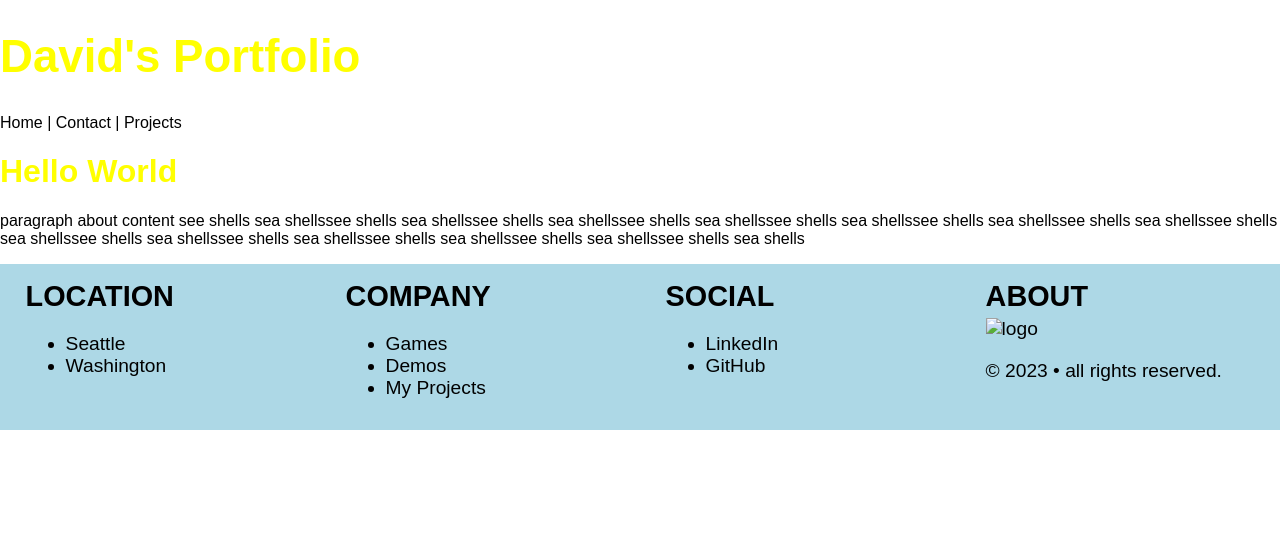
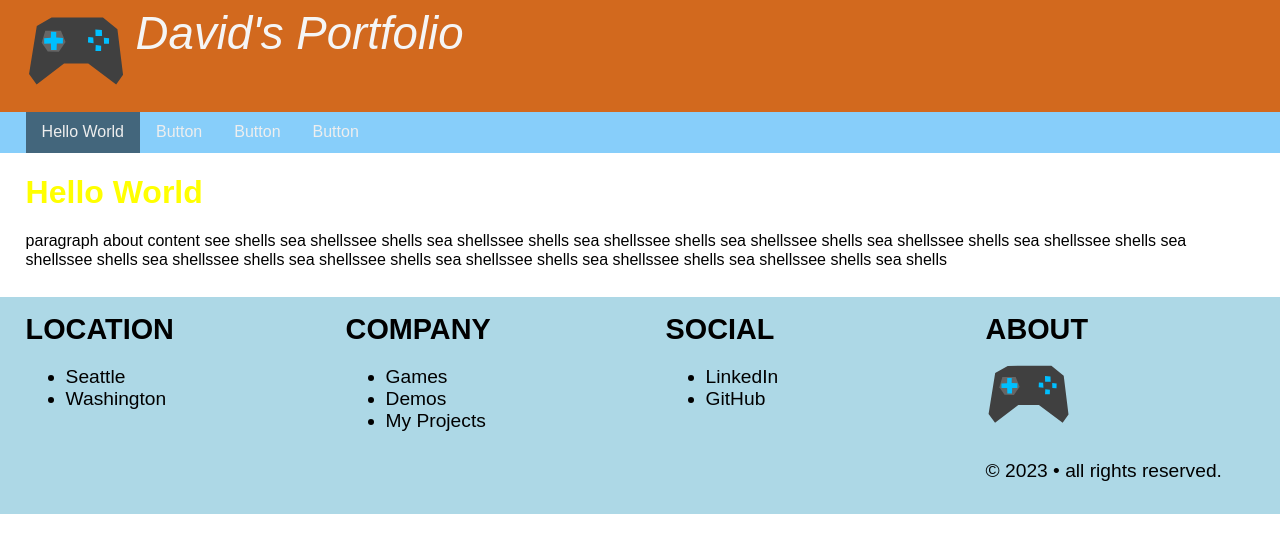
Before and after one commit to davioc/amb-portfolio, a plain HTML site: page My Portfolio/index.html in a window 1280 px wide. Drawn offline with Linux system fonts and the light colour scheme; a web font is replaced by a local one.

Commit message:
updated css, html, and js

```diff
--- a/My Portfolio/css/large.css
+++ b/My Portfolio/css/large.css
@@ -7,4 +7,16 @@
     .large-3 {
         width: 25%;
     }
+
+    nav ul {
+        margin-left: 2vw;
+    }
+
+    nav li {
+        width: auto;
+    }
+
+    nav a {
+        padding: .7rem 1rem;
+    }
 }
--- a/My Portfolio/css/medium.css
+++ b/My Portfolio/css/medium.css
@@ -3,6 +3,7 @@
         color: blueviolet;
     }
 
+    /* header rules */
     header h1 {
         font-size: 2.85rem;
     }
@@ -19,4 +20,17 @@
     .medium-6 {
         width: 50%;
     }
+
+    nav button {
+        display: none;
+    }
+
+    nav ul {
+        display: block;
+    }
+
+    nav li {
+        width: 25%;
+        float: left;
+    }
 }
--- a/My Portfolio/css/small.css
+++ b/My Portfolio/css/small.css
@@ -36,6 +36,94 @@ body {
     margin: 0 0 .75rem 0;
 }
 
+/* clearfix prevents footer from collapsing */
+.clearfix:after {
+    content: "";
+    display: table;
+    clear: both;
+}
+
+/* column width */
+.small-12 {
+    width: 100%;
+}
+
+/* header rules */
+header {
+    background-color: chocolate;
+}
+
+header img {
+    float: left;
+    height: 85px;
+    padding-right: 10px;
+}
+
+header h1,
+header h2 {
+    margin: 0;
+    color: whitesmoke;
+    font-weight: 300;
+    font-style: italic;
+}
+
+header h1 {
+    padding: .5rem 0 0 0;
+    font-size: 1.95rem;
+}
+
+header h2 {
+    padding: .2rem 0 0 0;
+    font-size: 1.05rem;
+}
+
+button#menuBtn {
+    background: none;
+    border: none;
+    color: black;
+    font-size: 2.4rem;
+    cursor: pointer;
+    padding: 0 30px 0 2vw;
+}
+
+nav {
+    background-color: lightskyblue;
+}
+
+nav ul {
+    margin: 0;
+    padding: 0;
+}
+
+nav ul li {
+    list-style-type: none;
+}
+
+nav a {
+    display: block;
+    padding: .8rem 0;
+    color: #eee;
+    text-align: center;
+    text-decoration: none;
+}
+
+nav li.active {
+    background-color: rgba(0, 0, 0, 0.5);
+}
+
+nav a:hover {
+    background-color: rgba(0, 0, 0, 0.2);
+}
+
+nav ul.open {
+    display: block;
+}
+
+nav ul {
+    display: none;
+}
+
+/* footer rules */
 footer {
     background-color: lightblue;
     font-size: 1.2rem;
@@ -47,14 +135,8 @@ footer h2 {
     margin: 1rem 0 .3rem 0;
 }
 
-/* clearfix prevents footer from collapsing */
-.clearfix:after {
-    content: "";
-    display: table;
-    clear: both;
+footer img {
+    /*    float: right;*/
+    height: 85px;
+    padding-left: 10x;
 }
-
-/* column width */
-.small-12 {
-    width: 100%;
-}
--- a/My Portfolio/index.html
+++ b/My Portfolio/index.html
@@ -25,18 +25,35 @@
 </head>
 
 <body>
-    <header>
-        <h1>David's Portfolio</h1>
+    <header class="clearfix">
+        <div class="row limited">
+            <section class="column small-12">
+                <img src="images/game-controller.svg" alt="Header logo">
+                <h1>David's Portfolio</h1>
+            </section>
+        </div>
+
     </header>
 
-    <nav>
-        Home | Contact | Projects
+    <nav class="clearfix">
+        <div class="row limited">
+            <button id="menuBtn">&#9776;</button>
+            <ul id="primaryNav">
+                <li class="active"><a href="#">Hello World</a></li>
+                <li><a href="#">Button</a></li>
+                <li><a href="#">Button</a></li>
+                <li><a href="#">Button</a></li>
+            </ul>
+        </div>
     </nav>
 
-    <main>
-        <h1>Hello World</h1>
-        <p> paragraph about content see shells sea shellssee shells sea shellssee shells sea shellssee shells sea shellssee shells sea shellssee shells sea shellssee shells sea shellssee shells sea shellssee shells sea shellssee shells sea shellssee shells sea shellssee shells sea shellssee shells sea shells</p>
-
+    <main class="clearfix">
+        <div class="row limited">
+            <section class="column small-12">
+                <h1>Hello World</h1>
+                <p> paragraph about content see shells sea shellssee shells sea shellssee shells sea shellssee shells sea shellssee shells sea shellssee shells sea shellssee shells sea shellssee shells sea shellssee shells sea shellssee shells sea shellssee shells sea shellssee shells sea shellssee shells sea shells</p>
+            </section>
+        </div><!-- end of row -->
     </main>
 
     <footer class="clearfix">
@@ -65,16 +82,12 @@
             </section>
             <section class="column small-12 medium-6 large-3">
                 <h2>About</h2>
-                <img src="images/logo2.png" alt="logo">
+                <img src="images/game-controller.svg" alt="logo">
                 <p>&copy; 2023 &bull; all rights reserved.</p>
             </section>
         </div><!-- end of the row -->
     </footer>
+    <script src="js/menuToggle.js"></script>
+</body>
 
-
-
-
-
-
-
-</body></html>
+</html>
```
Also changed, not shown: My Portfolio/images/game-controller.svg (added).
